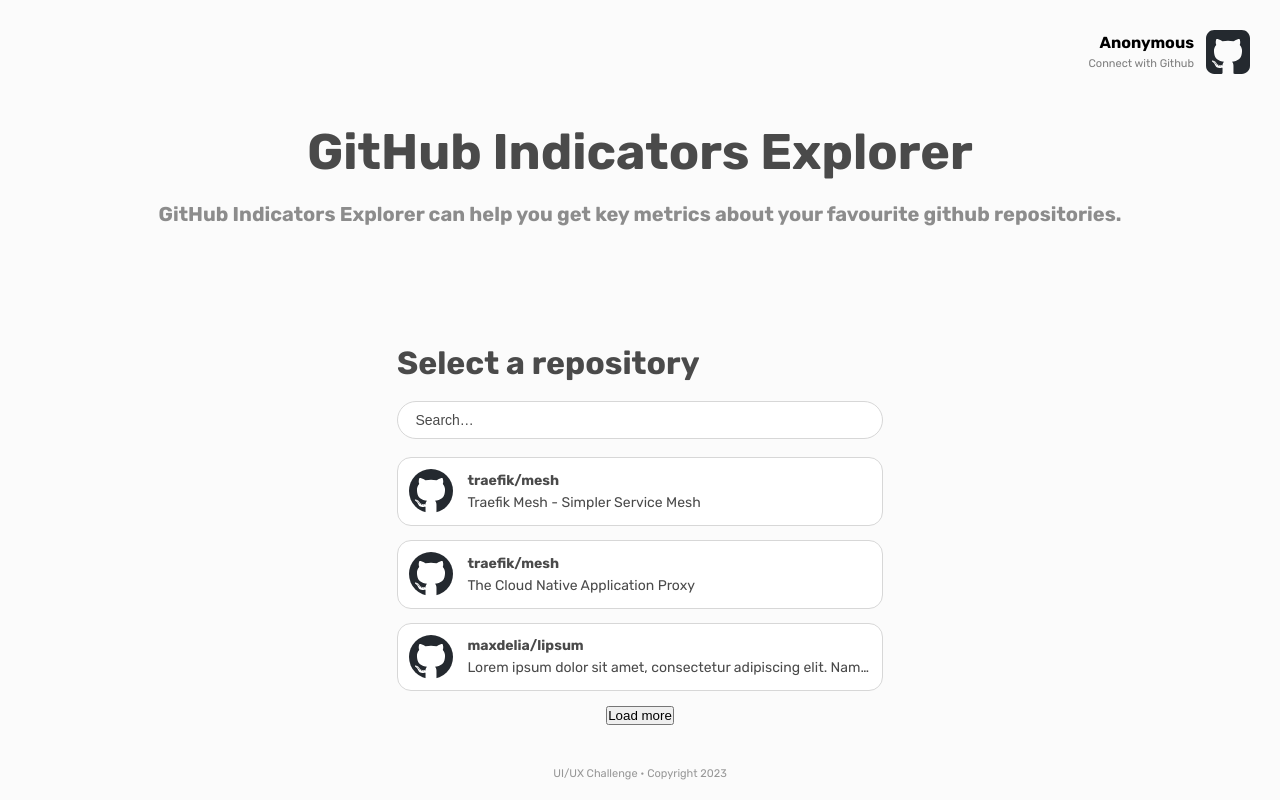
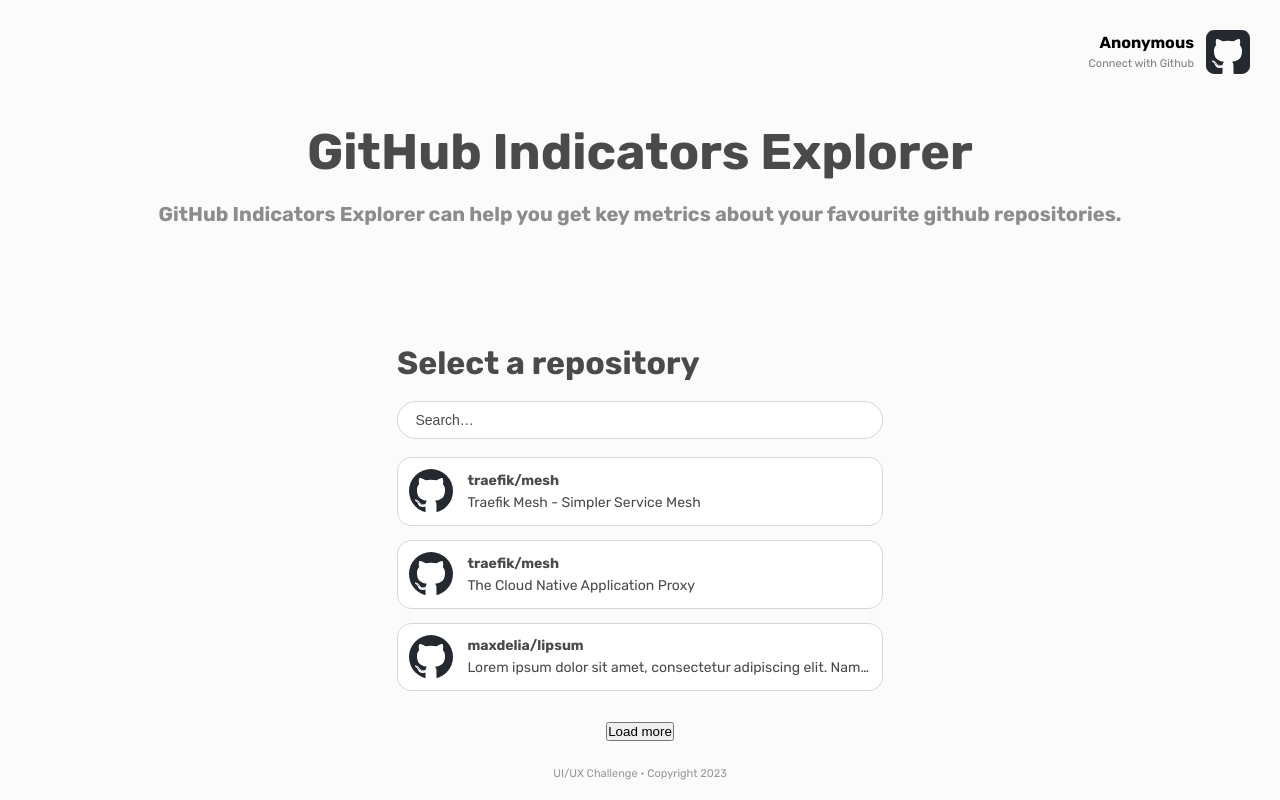
Before and after one commit to maxdelia/trfklbs-technical-challenge, a Next.js app: page / in a window 1280 px wide. Built offline with nearby package versions, Linux system fonts and the light colour scheme.

Commit message:
feat(search): add styles for load more repositories button

```diff
--- a/src/components/Search.module.scss
+++ b/src/components/Search.module.scss
@@ -31,6 +31,8 @@
   }
 
   .results {
+    margin-bottom: 1.875rem;
+
     .card {
       display: flex;
       align-items: stretch;
@@ -93,10 +95,10 @@
         }
       }
     }
+  }
 
-    .more {
-      text-align: center;
-    }
+  .more {
+    text-align: center;
   }
 }
 
--- a/src/components/Search.tsx
+++ b/src/components/Search.tsx
@@ -1,6 +1,6 @@
 import Image from "next/image"
 import Link from "next/link"
-import { FunctionComponent } from "react"
+import { FunctionComponent, useState } from "react"
 
 import styles from "@/components/Search.module.scss"
 import Repository from "@/entities/Repository"
@@ -10,6 +10,7 @@
 }
 
 const Search: FunctionComponent<Props> = ({ staticRepositories }) => {
+  const [hasMore, setHasMore] = useState(true)
   const repositories = staticRepositories || []
 
   const getRepositoryCard = (repository: Repository) => {
@@ -33,16 +34,12 @@
     <div className={styles.search}>
       <h3>Select a repository</h3>
       <input name="query" placeholder="Search…" type="search" />
-      <div className={styles.results}>
-        {repositories.length ? (
-          <>
-            {repositories.map(getRepositoryCard)}
-            <div className={styles.more}>
-              <button type="button">Load more</button>
-            </div>
-          </>
-        ) : undefined}
-      </div>
+      <div className={styles.results}>{repositories.length ? repositories.map(getRepositoryCard) : undefined}</div>
+      {hasMore ? (
+        <div className={styles.more}>
+          <button type="button">Load more</button>
+        </div>
+      ) : undefined}
     </div>
   )
 }
```
